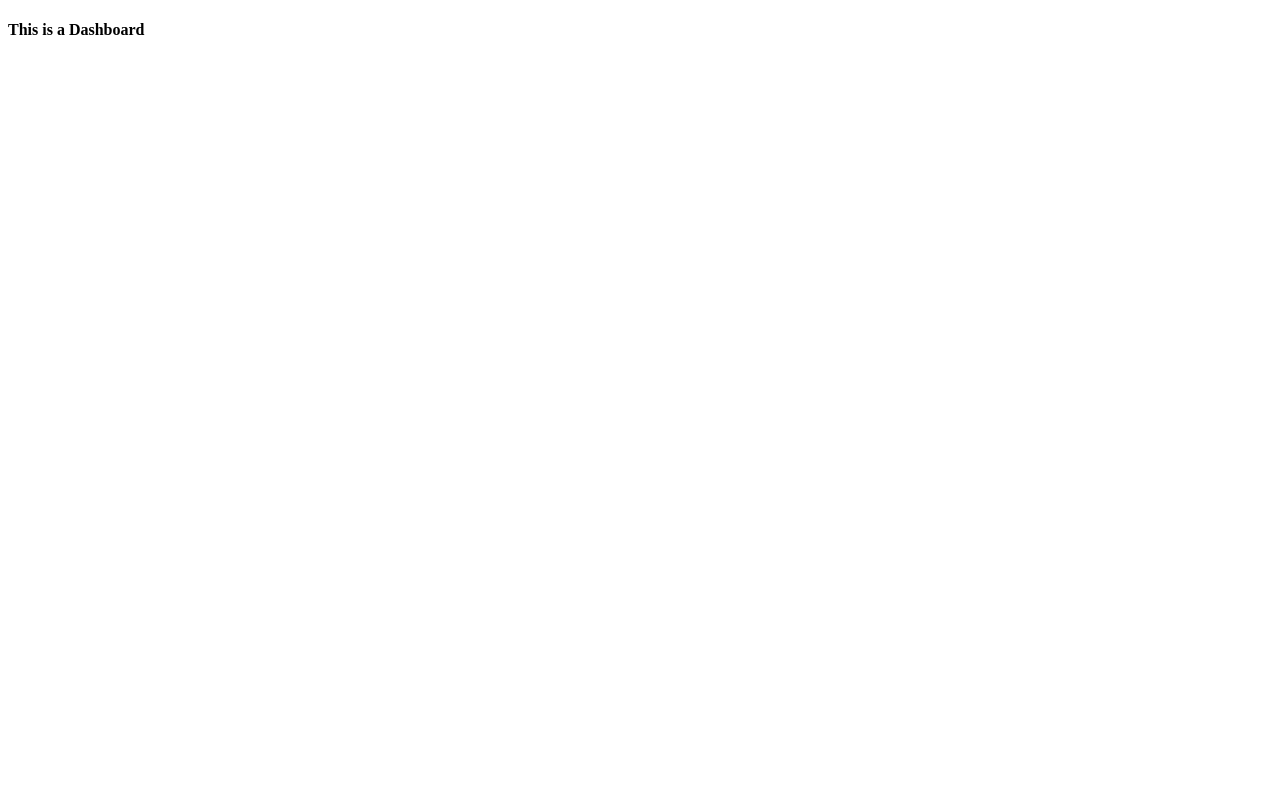
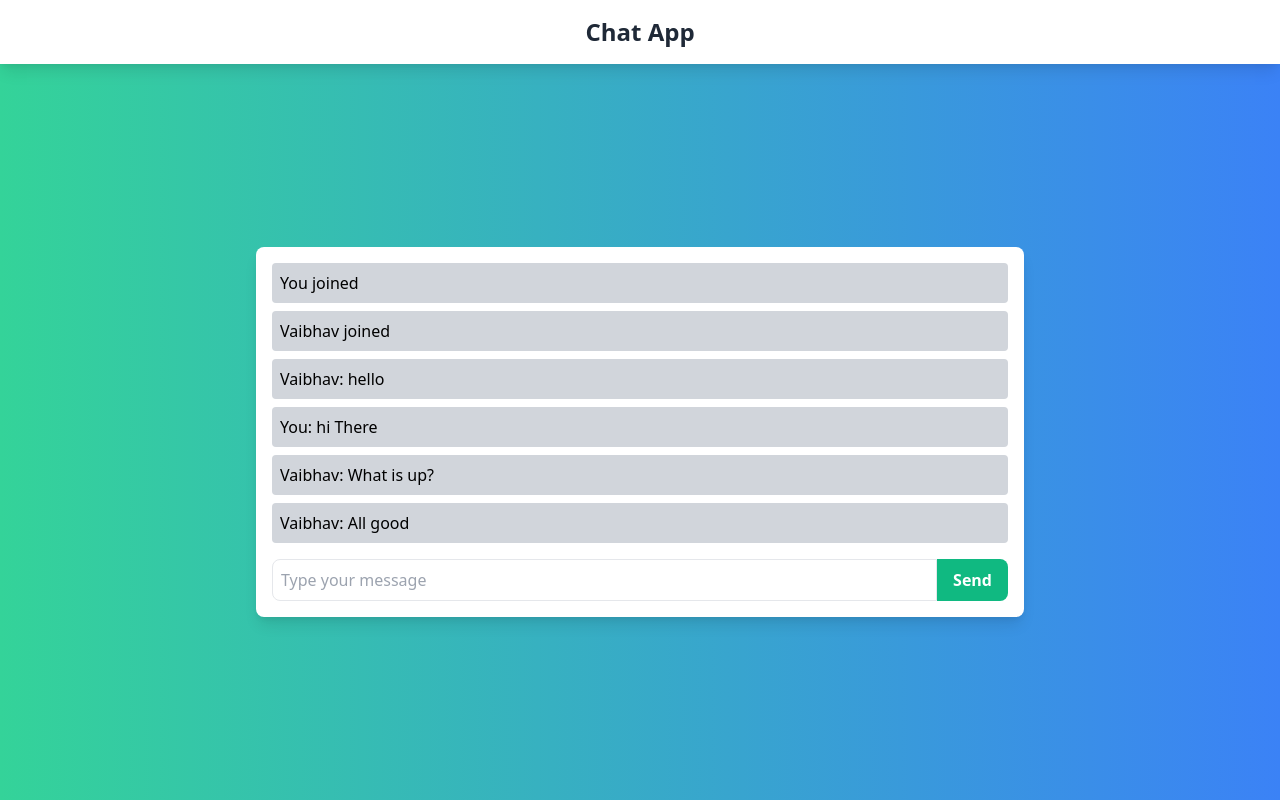
Before and after one commit to sahil-ansari01/FullstackGroupChatApp, a website: page public/html/dashboard.html in a window 1280 px wide. Drawn offline with nearby package versions, Linux system fonts and the light colour scheme.

Commit message:
frontend for chat application!

```diff
--- a/public/html/dashboard.html
+++ b/public/html/dashboard.html
@@ -3,9 +3,52 @@
 <head>
     <meta charset="UTF-8">
     <meta name="viewport" content="width=device-width, initial-scale=1.0">
-    <title>Dashboard</title>
+    <title>Chat Dashboard</title>
+    <link href="https://cdn.jsdelivr.net/npm/tailwindcss@2.2.19/dist/tailwind.min.css" rel="stylesheet">
+    <style>
+        .chat-container {
+            max-height: 70vh;
+            overflow-y: auto;
+        }
+    </style>
 </head>
-<body>
-    <h4>This is a Dashboard</h4>
+<body class="min-h-screen flex flex-col bg-gradient-to-r from-green-400 to-blue-500">
+    <header class="bg-white shadow-lg p-4">
+        <h1 class="text-2xl font-bold text-center text-gray-800">Chat App</h1>
+    </header>
+    <main class="flex-grow flex flex-col items-center justify-center p-4">
+        <div class="w-full max-w-3xl bg-white p-4 rounded-lg shadow-lg flex flex-col">
+            <div id="chat" class="chat-container mb-4 flex flex-col space-y-2">
+                <div class="bg-gray-300 p-2 rounded">You joined</div>
+                <div class="bg-gray-300 p-2 rounded">Vaibhav joined</div>
+                <div class="bg-gray-300 p-2 rounded">Vaibhav: hello</div>
+                <div class="bg-gray-300 p-2 rounded">You: hi There</div>
+                <div class="bg-gray-300 p-2 rounded">Vaibhav: What is up?</div>
+                <div class="bg-gray-300 p-2 rounded">Vaibhav: All good</div>
+            </div>
+            <form id="messageForm" class="flex">
+                <input id="messageInput" class="flex-grow border rounded-l-lg p-2 focus:outline-none" type="text" placeholder="Type your message" required>
+                <button class="bg-green-500 hover:bg-green-700 text-white font-bold py-2 px-4 rounded-r-lg focus:outline-none" type="submit">Send</button>
+            </form>
+        </div>
+    </main>
+    <script>
+        const messageForm = document.getElementById('messageForm');
+        const messageInput = document.getElementById('messageInput');
+        const chat = document.getElementById('chat');
+
+        messageForm.addEventListener('submit', function (e) {
+            e.preventDefault();
+            const message = messageInput.value;
+            if (message.trim() !== "") {
+                const messageElement = document.createElement('div');
+                messageElement.classList.add('bg-gray-300', 'p-2', 'rounded');
+                messageElement.textContent = `You: ${message}`;
+                chat.appendChild(messageElement);
+                chat.scrollTop = chat.scrollHeight;
+                messageInput.value = '';
+            }
+        });
+    </script>
 </body>
 </html>
```
